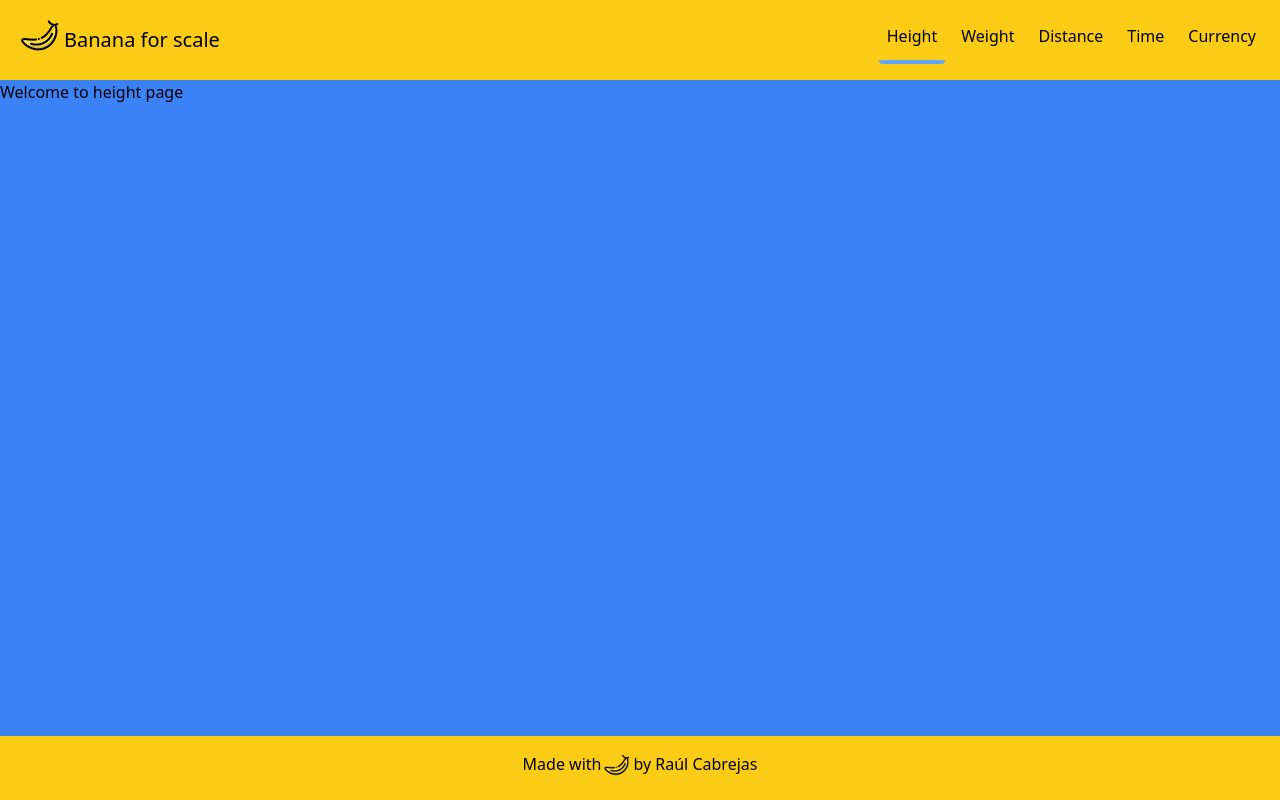
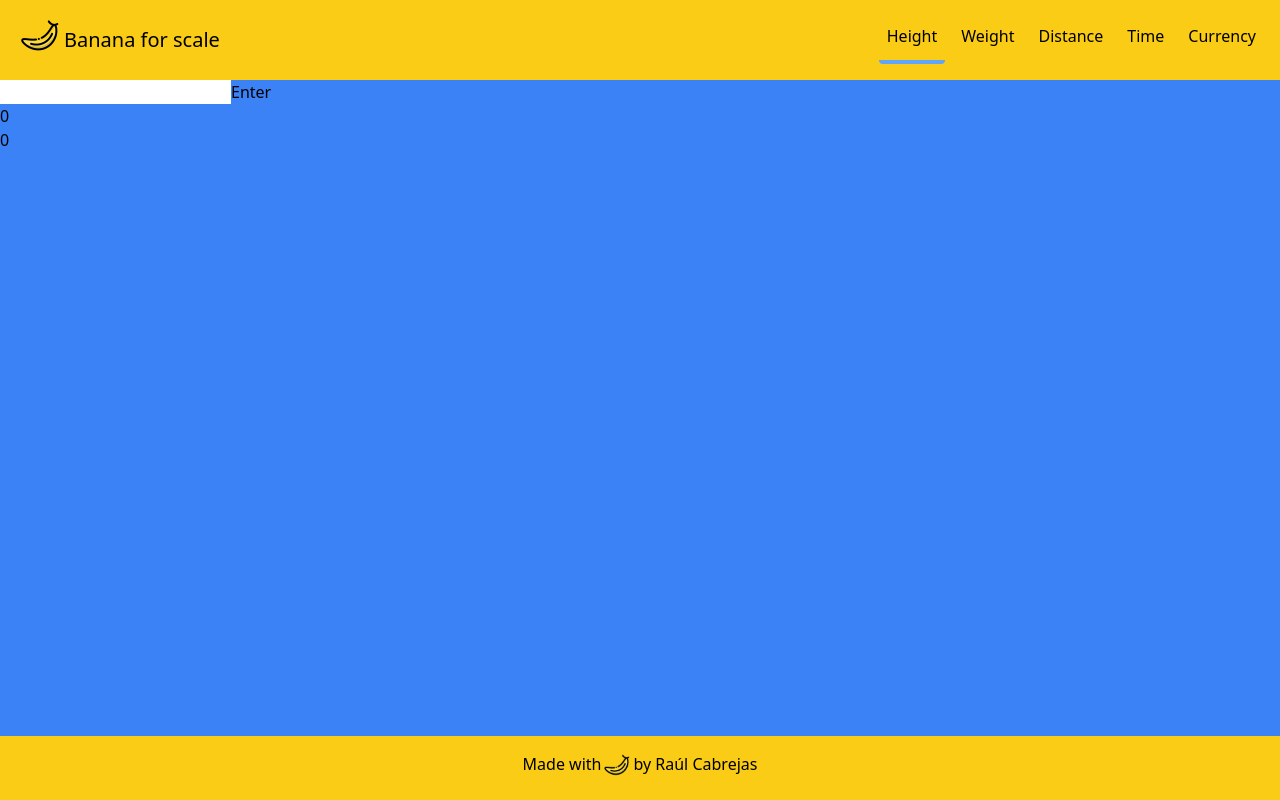
Before and after one commit to ng-rauw/bananaforscale, a Next.js app: page /height in a window 1280 px wide. Built offline with nearby package versions, Linux system fonts and the light colour scheme.

Commit message:
feat(): banana-meter

```diff
--- /dev/null
+++ b/src/app/height/components/BananaMeasure.tsx
@@ -0,0 +1,37 @@
+"use client";
+import { useState } from "react";
+import BananaScaleIcon from "@/components/icons/BananaScale";
+
+export default function BananaMeasure() {
+  const BANANA_HEIGHT = 20.5;
+  const [banana, setBanana] = useState(0);
+  const [bananas, setBananas] = useState<JSX.Element[]>([]);
+  const handleBananaChange = (e) => {
+    setBanana(e.target.value);
+    generateBananas(e.target.value);
+  };
+  const generateBananas = (n: number) => {
+    const divArray: JSX.Element[] = [];
+    for (let i = 0; i < n; i++) {
+      const width = Math.floor(200 / n) + "px";
+      divArray.push(
+        <div key={i} className={`flex`} style={{ width: width, height: width }}>
+          <BananaScaleIcon></BananaScaleIcon>
+        </div>,
+      );
+    }
+    setBananas(divArray);
+  };
+  return (
+    <section>
+      <form action="">
+        <input type="number" onChange={handleBananaChange} />
+        <button>Enter</button>
+      </form>
+      {banana}
+      <br />
+      {banana * BANANA_HEIGHT}
+      <div className={`flex flex-col`}>{bananas.map((d) => d)}</div>
+    </section>
+  );
+}
--- a/src/app/height/page.tsx
+++ b/src/app/height/page.tsx
@@ -1,7 +1,9 @@
+import BananaMeasure from "@/app/height/components/BananaMeasure";
+
 export default function Height() {
-    return (
-        <>
-            <p>Welcome to height page</p>
-        </>
-    );
-};
+  return (
+    <article>
+      <BananaMeasure />
+    </article>
+  );
+}
--- /dev/null
+++ b/src/components/icons/BananaScale.tsx
@@ -0,0 +1,3 @@
+export default function BananaScaleIcon() {
+  return <img src="/banana-scale.png" alt="" />;
+}
```
Also changed, not shown: public/banana-scale.png (added).
